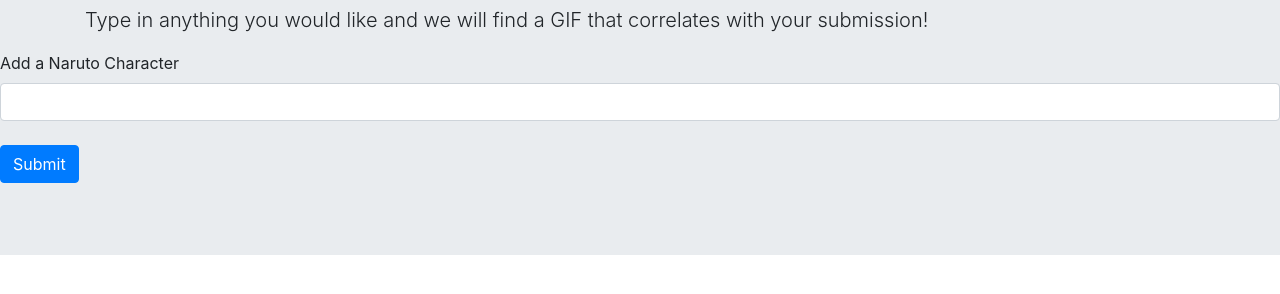
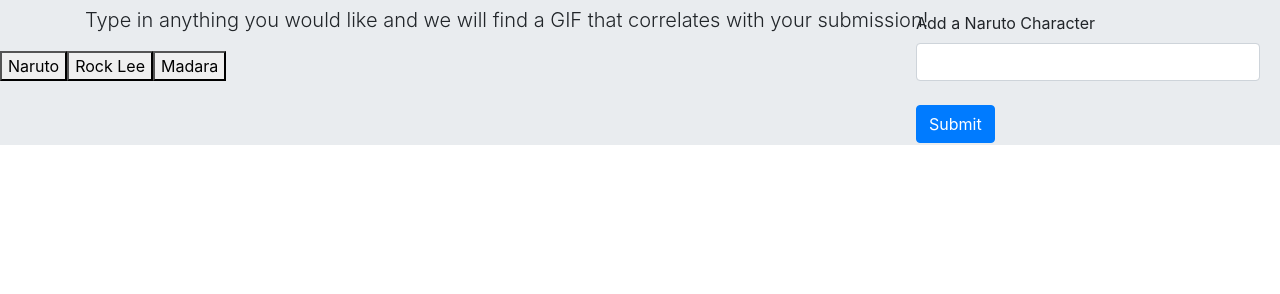
Before and after one commit to jmurry2014/GIFTASTIC, a plain HTML site: page index.html in a window 1280 px wide. Shown: the part 190-484 px from the top of the page. Drawn offline with nearby package versions, Linux system fonts and the light colour scheme; the site is published under a folder, as on GitHub Pages, so addresses that start at the root find nothing.

Commit message:
fixing errors

```diff
--- a/index.html
+++ b/index.html
@@ -11,7 +11,7 @@
     <script src="https://code.jquery.com/jquery-3.4.1.js"
         integrity="sha256-WpOohJOqMqqyKL9FccASB9O0KwACQJpFTUBLTYOVvVU=" crossorigin="anonymous"></script>
 
-    <link rel="stylesheet" href="/style.css">
+    <link rel="stylesheet" href="style.css">
 </head>
 
 <body>
@@ -49,7 +49,7 @@
 
     <!-- form -->
 
-    <script src="/gif.js"></script>
+    <script src="gif.js"></script>
 </body>
 
 </html>
```
